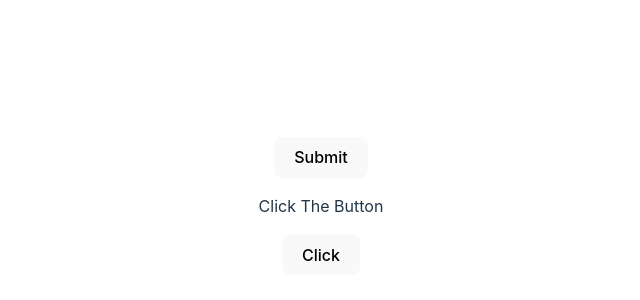
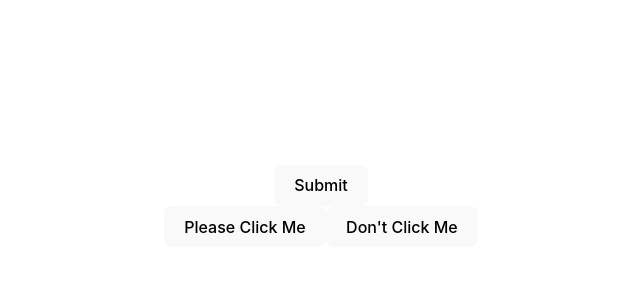
Before and after one commit to amler/first-react-app, a React (Vite) app: page / in a window 1280 px wide. Shown: the part 194-494 px from the top of the page, without its empty margins (319-959 px from the left). Built offline with nearby package versions, Linux system fonts and the light colour scheme.

Commit message:
Updates Clicker for more exp with props

```diff
--- a/src/App.jsx
+++ b/src/App.jsx
@@ -31,7 +31,8 @@
   return (
     <div>
       <Form />
-      <Clicker />
+      <Clicker message="Hi!!!" buttonText="Please Click Me"/>
+      <Clicker message="Please stop clicking me!" buttonText="Don't Click Me"/>
       {/* <PropertyList properties={properties} /> */}
       {/* <ShoppingList items={data}/> */}
       {/* <Slots val1="🔔" val2="💩" val3="🍒"/> */}
--- a/src/Clicker.jsx
+++ b/src/Clicker.jsx
@@ -1,12 +1,6 @@
-function handleClick() {
-    console.log('clicked the button!');
+export default function Clicker ({message, buttonText}) {
+    const handleClick = () => {
+        alert(message);
+    }
+    return <button onClick={handleClick}>{buttonText}</button>;
 }
-
-export default function Clicker () {
-    return (
-        <div>
-            <p>Click The Button</p>
-            <button onClick={handleClick} >Click</button>
-        </div>
-    );
-}
```
